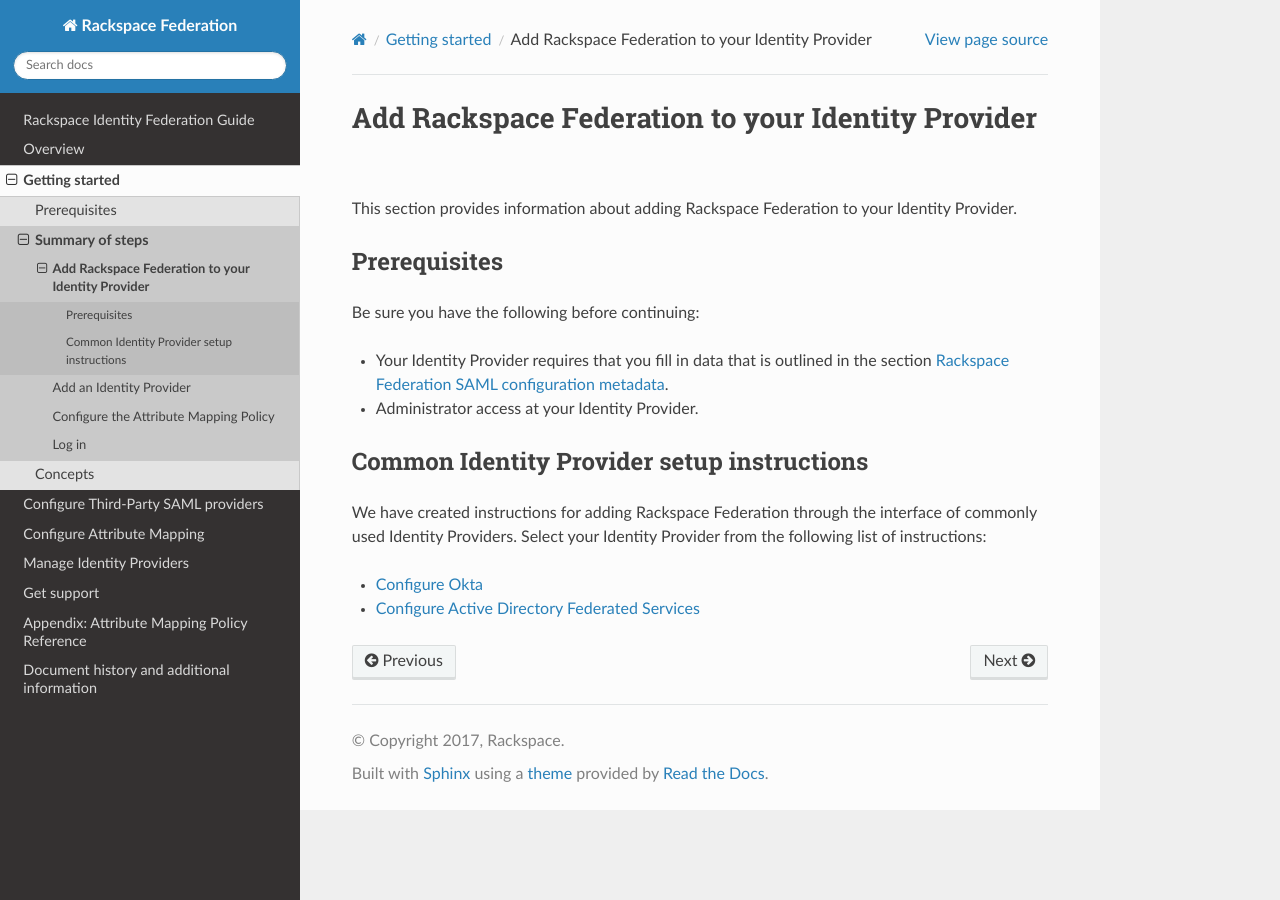
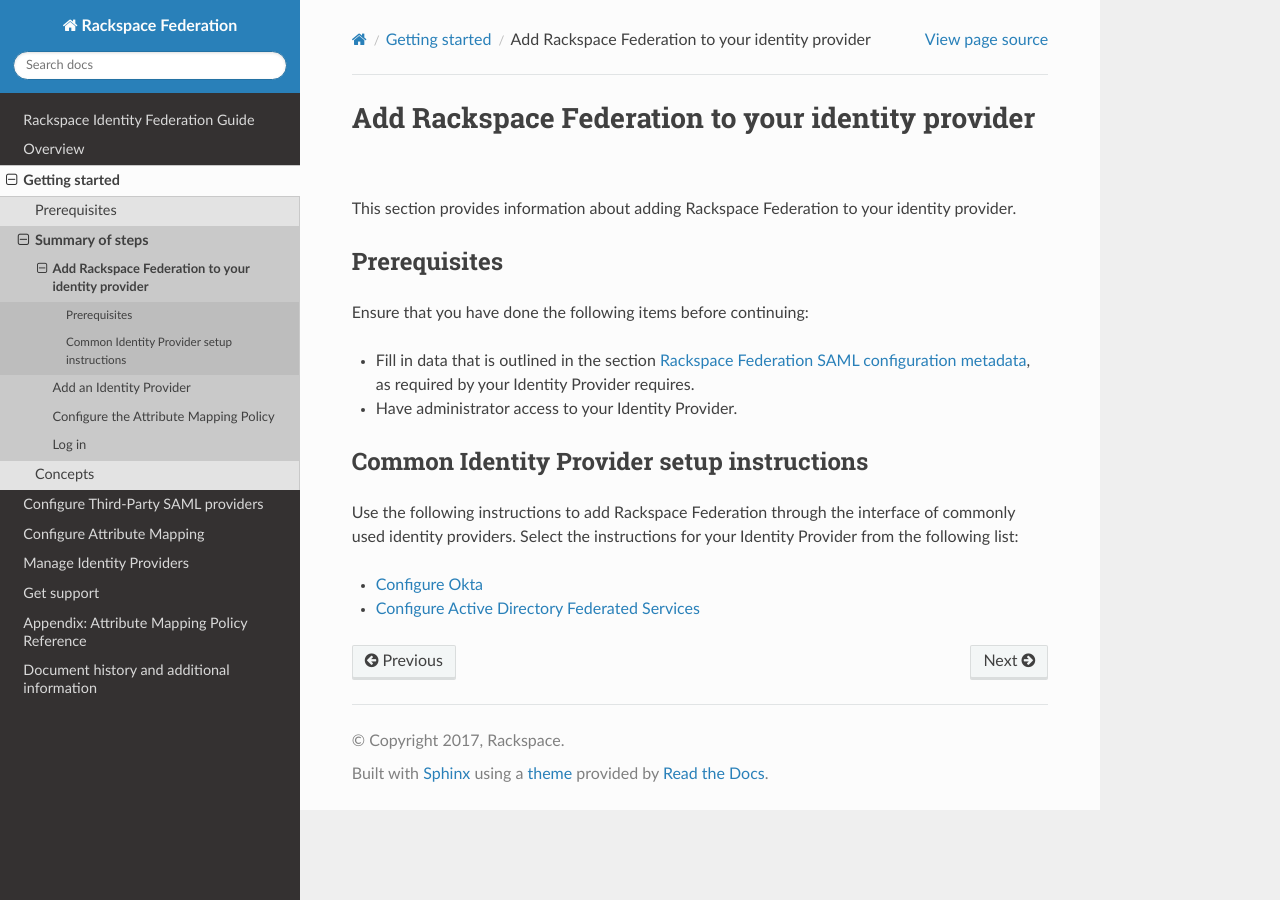
Before and after one commit to rackerlabs/docs-rackspace-federation, a Sphinx documentation site: the page built from doc/gettingstarted/add-rfi-idp.rst, in a window 1280 px wide. Built offline with Sphinx 7.4.7 and the Read the Docs theme 2.0.0, drawn with Linux system fonts in a browser that asks for light colours; the version number could not be read and is left out.

Commit message:
Editorial changes for add-rfi-idp-gs-ug
@WilliamLoy Please review these changes to see if you agree with them.

```diff
--- a/doc/gettingstarted/add-rfi-idp.rst
+++ b/doc/gettingstarted/add-rfi-idp.rst
@@ -1,27 +1,29 @@
 .. _add-rfi-idp-gs-ug:
 
 ====================================================
-Add Rackspace Federation to your Identity Provider
+Add Rackspace Federation to your identity provider
 ====================================================
 
-This section provides information about adding  Rackspace Federation to your
-Identity Provider.
+This section provides information about adding Rackspace Federation to your
+identity provider.
 
 Prerequisites
 -------------
-Be sure you have the following before continuing:
 
-- Your |idp| requires that you fill in data that is outlined in the section
-  :ref:`Rackspace Federation SAML configuration metadata<generic-3p-saml-ug>`.
+Ensure that you have done the following items before continuing:
 
-- Administrator access at your |idp|.
+- Fill in data that is outlined in the section
+  :ref:`Rackspace Federation SAML configuration metadata<generic-3p-saml-ug>`,
+  as required by your |idp| requires.
+
+- Have administrator access to your |idp|.
 
 Common |idp| setup instructions
 -------------------------------
 
-We have created instructions for adding Rackspace Federation through the
-interface of commonly used Identity Providers. Select your |idp| from the
-following list of instructions:
+Use the following instructions to add Rackspace Federation through the
+interface of commonly used identity providers. Select the instructions
+for your |idp| from the following list:
 
 - :ref:`Configure Okta<okta-setup-ug>`
 
```
